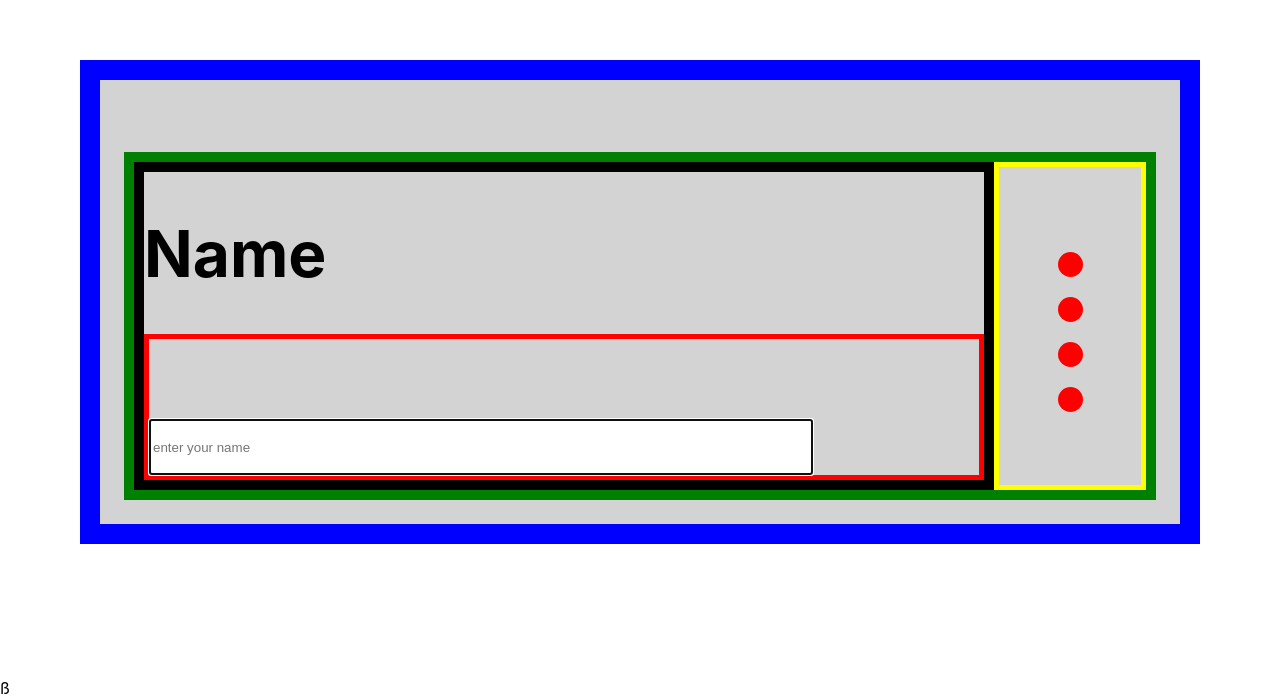
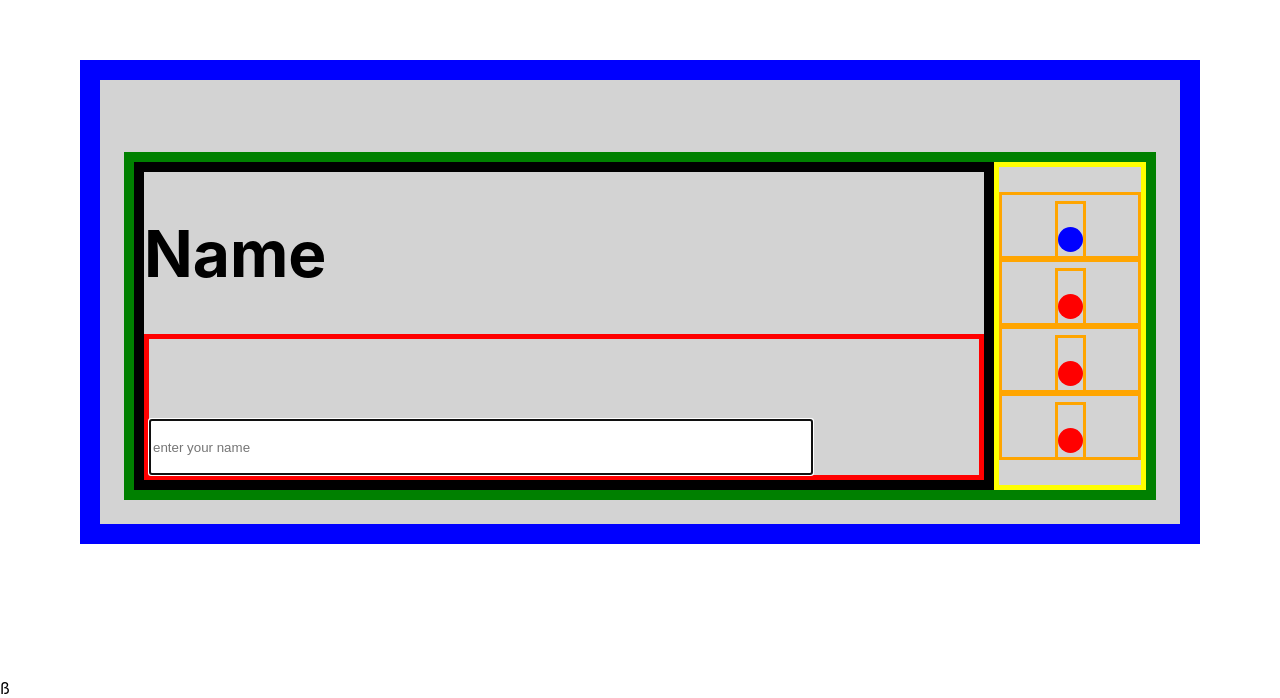
Before and after one commit to charles01pd2018/houp, a Next.js app: page /customerPortal in a window 1280 px wide. Shown: the part 122-820 px from the top of the page. Built offline with nearby package versions, Linux system fonts and the light colour scheme.

Commit message:
icon switcheroos

```diff
--- /dev/null
+++ b/components/customer-form/partials/icon/bubble.js
@@ -0,0 +1,13 @@
+// pop up bubble describing icon state
+const Bubble = ({
+    bubbleTitle
+}) => {
+
+    return (
+        <div className='bubble'>
+            {bubbleTitle}
+        </div>
+    );
+}
+
+export default Bubble;
--- a/components/customer-form/partials/icon/icons.js
+++ b/components/customer-form/partials/icon/icons.js
@@ -1,8 +1,10 @@
-// combined state icons
+// partials
 import StateIcon from './stateIcon';
 
+// combined state icons
 const Icons = ({
     inputLabels,
+    inputState,
     setInputState
 }) => {
 
@@ -11,7 +13,7 @@ const Icons = ({
             {
                 inputLabels.map( ({ inputText, inputFieldText }, index ) => (
                         <span className='icon' key={`icon-${index}`}>
-                            <StateIcon inputState={index} setInputState={setInputState} iconTitle={inputText} />
+                            <StateIcon iconIndex={index} inputState={inputState} setInputState={setInputState} iconTitle={inputText} />
                         </span>
                     ))
             }
--- a/components/customer-form/partials/icon/stateIcon.js
+++ b/components/customer-form/partials/icon/stateIcon.js
@@ -1,24 +1,47 @@
-// this is where the state of the question will be tracked
+// dependencies
+import { useRef, useState } from 'react';
+import classNames from 'classnames';
 
+// partials
+import Bubble from './bubble';
+
+// individual icon representing a form state
 const StateIcon = ({
+    iconIndex,
     inputState,
     setInputState,
     iconTitle
 }) => {
 
+    // ref state for icon interaction
+    const iconRef = useRef(null);
+    // bubble open state
+    const [ isBubbleOpen, setIsBubbleOpen ] = useState(false);
+
     // redirect to the stored input page
     const iconClick = () => {
-        setInputState(inputState);
-
-        console.log(iconTitle);
+        setInputState(iconIndex);
     }
 
-    // on hover, display label title
+    const openBubble = () => {
+        setIsBubbleOpen(true);
+    }
+
+    const closeBubble = () => {
+        setIsBubbleOpen(false);
+    }
 
     return (
-        <span className='icon' onClick={iconClick}>
-            <span className='circle'></span>
-        </span>
+        <>
+            <span className='icon'>
+                <span className={classNames('circle', iconIndex === inputState && 'active')}
+                    ref={iconRef} onClick={iconClick} onMouseEnter={openBubble} onMouseLeave={closeBubble}>
+                    {
+                        isBubbleOpen === true ? <Bubble bubbleTitle={iconTitle} /> : ( null )
+                    }
+                </span>
+            </span>
+        </>
     );
 }
 
--- a/components/customer-form/partials/input/inputs.js
+++ b/components/customer-form/partials/input/inputs.js
@@ -4,6 +4,7 @@ import Icons from '../icon/icons';
 // dependencies
 import { useState } from 'react';
 
+// input prompt section
 const Inputs = ({
     inputLabels
 }) => {
@@ -35,7 +36,7 @@ const Inputs = ({
                             </div>
                         </div>
 
-                        <Icons inputLabels={inputLabels} setInputState={setInputState}/>
+                        <Icons inputLabels={inputLabels} inputState={inputState} setInputState={setInputState}/>
                     </div>
         </>
     );
--- a/components/layout/footer.js
+++ b/components/layout/footer.js
@@ -1,4 +1,3 @@
-
 const Footer = ({
 
 }) => {
--- a/components/layout/header.js
+++ b/components/layout/header.js
@@ -1,4 +1,3 @@
-
 const Header = ({
     companyName,
     companyLogo
--- a/pages/customerPortal.js
+++ b/pages/customerPortal.js
@@ -1,3 +1,6 @@
+// dependencies
+import Head from 'next/head';
+
 //compnents
 import CustomerForm from '../components/customer-form/customerForm';
 
@@ -7,6 +10,11 @@ const CustomerPortal = ({
 
     return (
         <>
+            <Head>
+                <title>houp: Customer Portal</title>
+                <link rel="icon" href="/favicon.ico" />
+            </Head>
+
             <CustomerForm />
 ß        </>
     );
--- a/pages/layout/chatLayout.js
+++ b/pages/layout/chatLayout.js
@@ -1 +1 @@
-// this module will be the layout of the page when on call, aka connected
+// layout of the page when on call, aka connected
--- a/pages/layout/formLayout.js
+++ b/pages/layout/formLayout.js
@@ -2,7 +2,7 @@
 import Header from '../../components/layout/header';
 import Footer from '../../components/layout/footer';
 
-
+// layout for questioning form
 const FormLayout = ({ children }) => {
     return (
         <>
--- a/styles/components/_customerForm.scss
+++ b/styles/components/_customerForm.scss
@@ -34,7 +34,26 @@
         justify-content: center;
 
         .icon {
-            padding-top: 1rem;
+            padding-top: 2rem;
+            border: 3px solid orange;
+
+            .bubble {
+                display: inline-flex;
+                position: absolute;
+                height: 3rem;
+                width: 8rem;
+                border-radius: 1rem;
+                padding: 0.5rem;
+                margin-left: 1.5rem;
+                align-items: center;
+                justify-content: center;
+                background-color: lightcoral;
+
+                &:hover {
+                    cursor: pointer;
+                    background-color: green;
+                }
+            }
         }
     }
 }
--- a/styles/shapes/_circle.scss
+++ b/styles/shapes/_circle.scss
@@ -5,6 +5,10 @@
     border-radius: 50%;
     display: inline-block;
 
+    &.active {
+      background-color: blue !important;
+    }
+
     &:hover {
       cursor: pointer;
       background-color: green;
```
